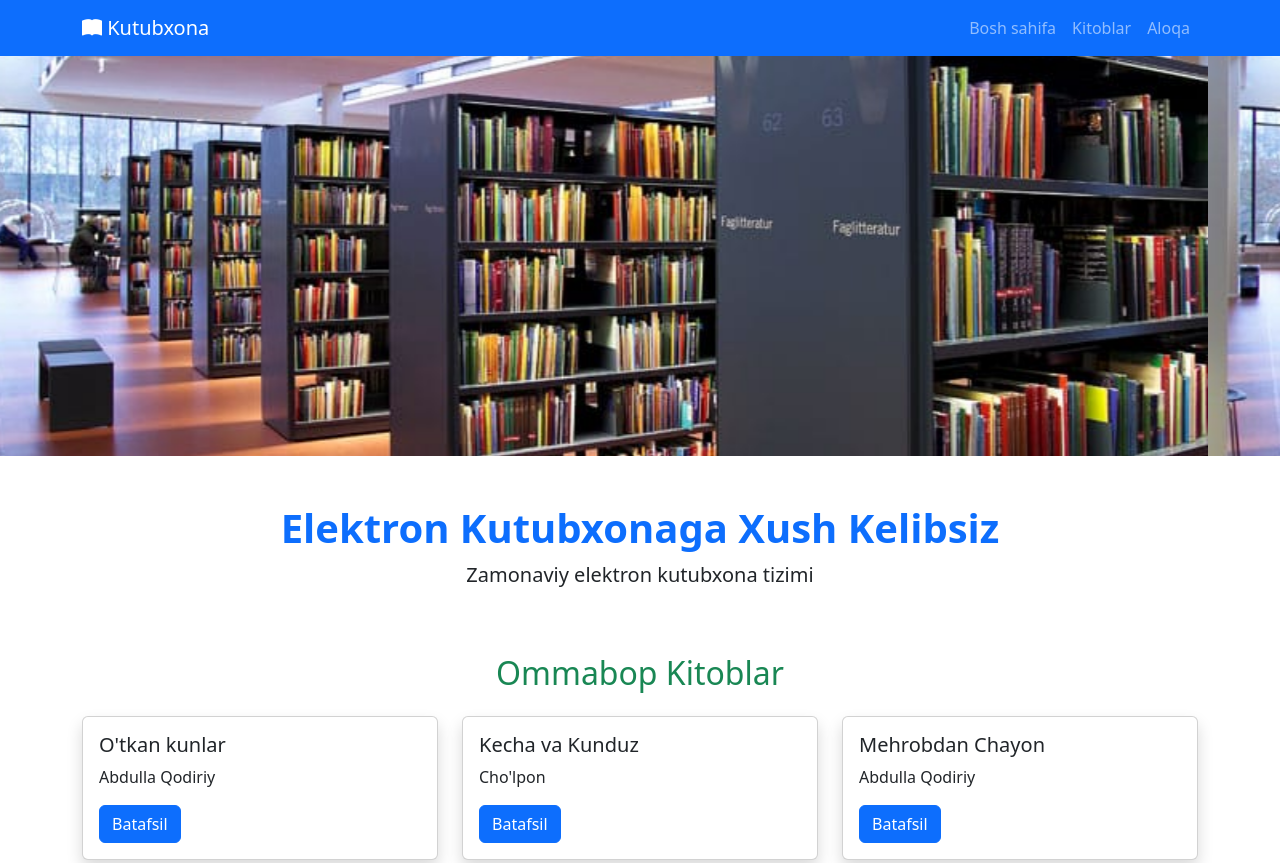
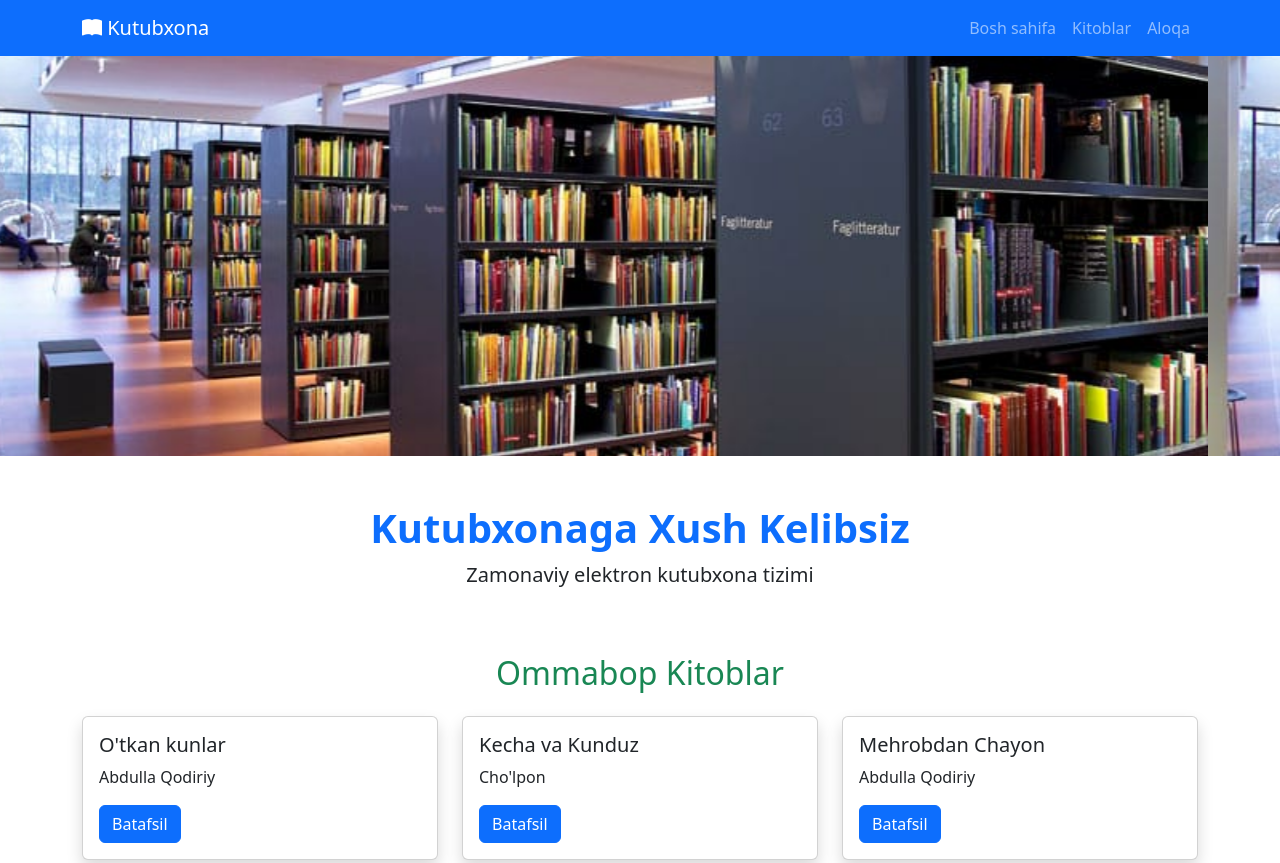
Before and after one commit to xayrullaochilov/kutubxona, a plain HTML site: page index.html in a window 1280 px wide. Shown: the top 863 px of the page. Drawn offline with nearby package versions, Linux system fonts and the light colour scheme.

Commit message:
Update welcome message in index.html

```diff
--- a/index.html
+++ b/index.html
@@ -100,7 +100,7 @@
         <div class="container">
 
             <h1 class="text-center text-primary fw-bold">
-                Elektron Kutubxonaga Xush Kelibsiz
+                 Kutubxonaga Xush Kelibsiz
             </h1>
 
             <p class="lead text-center">
```
